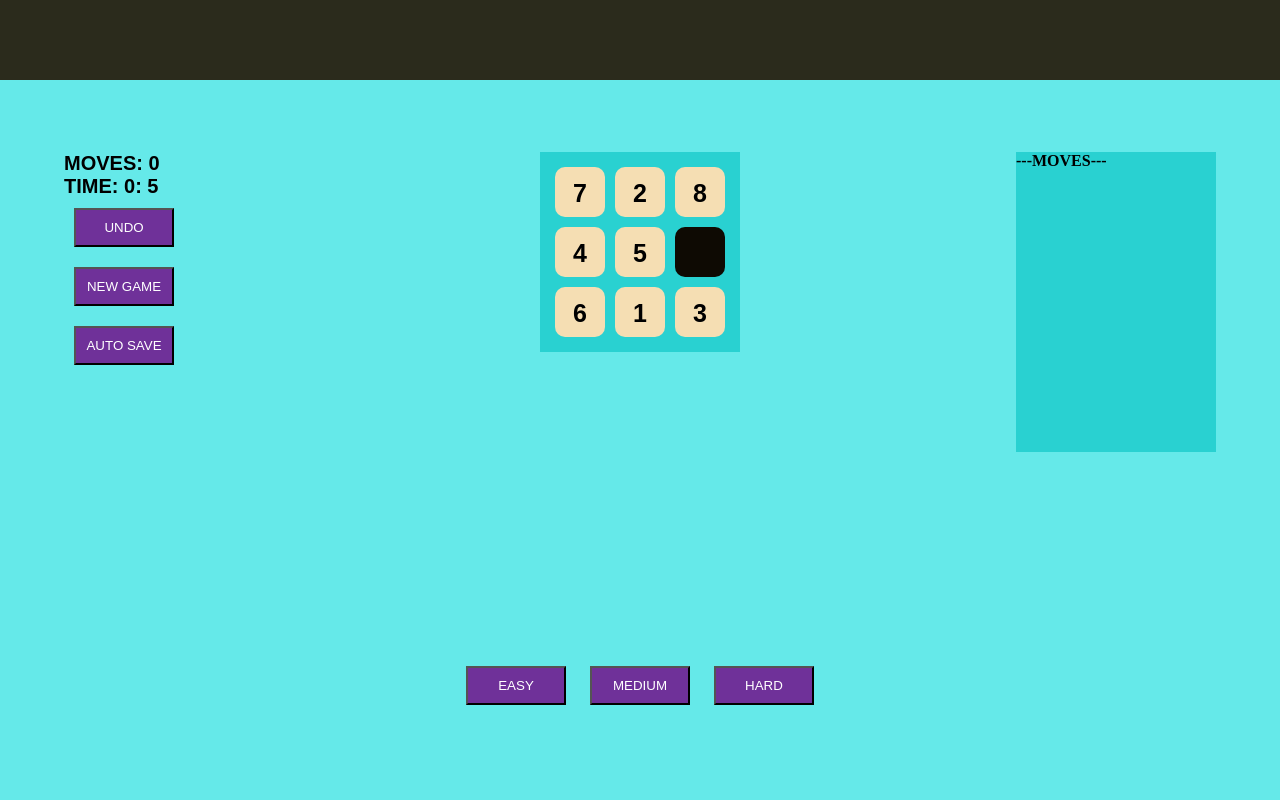
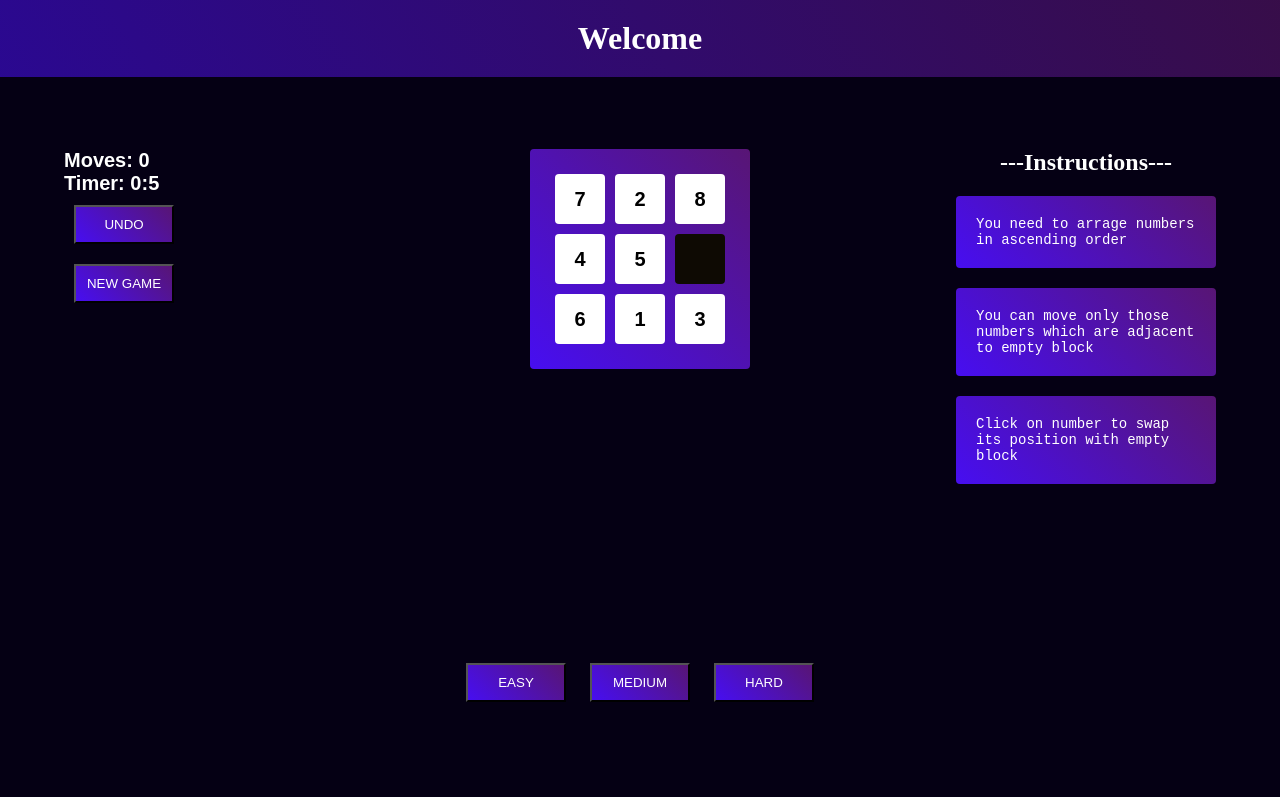
Before and after one commit to kshamaj15/ui-grid-game, a plain HTML site: page index.html in a window 1280 px wide. Drawn offline with nearby package versions, Linux system fonts and the light colour scheme.

Commit message:
ui grid changed

```diff
--- a/index.html
+++ b/index.html
@@ -1,30 +1,39 @@
 <html lang="en">
+
 <head>
     <meta charset="UTF-8">
     <meta name="viewport" content="width=device-width, initial-scale=1.0">
     <meta http-equiv="X-UA-Compatible" content="ie=edge">
-    <title>NUBLE</title>
+    <title>GRIDY</title>
     <link rel="stylesheet" href="./style.css">
 </head>
+
 <body>
 
-    <header></header>
+    <header>
+        <h1 class="welcome">Welcome</h1>
+    </header>
 
     <main>
         <div id="leftPanel">
-            <p id="moves">MOVES: </p>
-            <P id="time">TIME: <span id="minutes">0</span>: <span id="seconds">0</span></P>
+            <p id="moves">Moves: </p>
+            <P id="time">Timer:
+                <span id="minutes">0</span>:<span id="seconds">0</span>
+            </P>
             <button onclick="undo()">UNDO</button>
             <br>
             <button onClick="window.location.reload();">NEW GAME</button>
-            <br>
-            <button>AUTO SAVE</button>
         </div>
         <div id="grid-container" class="easy" onclick="gridClicked(event);">
         </div>
 
         <div id="rightPanel">
-            <h4>---MOVES---</h4>
+            <h2>---Instructions---</h2>
+
+            <div class="instruction">You need to arrage numbers in ascending order</div>
+            <div class="instruction">You can move only those numbers which are adjacent to empty block</div>
+            <div class="instruction">Click on number to swap its position with empty block</div>
+
         </div>
         <div id="btnPanel">
             <button onclick="easy()">EASY</button>
@@ -35,4 +44,5 @@
     <script src="./index.js"></script>
     <script src="https://ajax.googleapis.com/ajax/libs/jquery/3.4.1/jquery.min.js"></script>
 </body>
+
 </html>
--- a/index.js
+++ b/index.js
@@ -1,6 +1,6 @@
 'use strict';
 
-let num ;
+let num;
 let arr = [];
 let currArr = [];
 let sortedArr = [];
@@ -21,35 +21,34 @@ function setTime() {
 createGrid(3);
 
 
-function createGrid(n){
-    if(document.querySelectorAll('.grid-item').length>0){
+function createGrid(n) {
+    if (document.querySelectorAll('.grid-item').length > 0) {
         $("#grid-container").empty();
-        $("#rightPanel").empty();
     }
 
     arr = [];
     sortedArr = [];
     currArr = [];
     num = n;
-    for(let i=1; i<=num*num; i++){
+    for (let i = 1; i <= num * num; i++) {
         arr.push(i);
     }
 
-    for(let i=0; i<num; i++){
+    for (let i = 0; i < num; i++) {
         let sArr = [];
-        for(let j=0; j<num; j++) {
-            sArr.push(i*num + j +1);
+        for (let j = 0; j < num; j++) {
+            sArr.push(i * num + j + 1);
         }
         sortedArr.push(sArr);
     }
 
 
     // random array genrator
-for(let i=0; i<num; i++){
+    for (let i = 0; i < num; i++) {
         let arrR = [];
-    let sArr= [];
-    for(let j=0; j<num; j++) {
-        let rand = Math.abs(Math.floor(Math.random()*(num*num-(i)*num-j)));
+        let sArr = [];
+        for (let j = 0; j < num; j++) {
+            let rand = Math.abs(Math.floor(Math.random() * (num * num - (i) * num - j)));
             // console.log(rand);
             arrR.push(arr[rand]);
             arr.splice(rand, 1);
@@ -57,12 +56,12 @@ for(let i=0; i<num; i++){
         currArr.push(arrR);
     }
 
-document.getElementById('moves').innerHTML = 'MOVES: '+ numOfMoves;
+    document.getElementById('moves').innerHTML = 'Moves: ' + numOfMoves;
 
     // grid
-for(let i=0; i<currArr.length; i++) {
-    for(let j=0; j<currArr.length; j++) {
-        if(currArr[i][j]!==num*num) {
+    for (let i = 0; i < currArr.length; i++) {
+        for (let j = 0; j < currArr.length; j++) {
+            if (currArr[i][j] !== num * num) {
                 let gridel = document.createElement("p");
                 gridel.innerHTML = currArr[i][j];
                 gridel.className = 'grid-item';
@@ -82,57 +81,52 @@ for(let i=0; i<currArr.length; i++) {
     }
 }
 
-function gridClicked(e){
-    if(e.target.className === 'grid-item') {
+function gridClicked(e) {
+    if (e.target.className === 'grid-item') {
         let value = e.target.innerHTML;
         let el = document.getElementsByClassName('blank-item');
-        // console.log(e[0].index);
+
         let i = e.target.rowIndex;
         let j = e.target.colIndex;
         let bi = el[0].rowIndex;
         let bj = el[0].colIndex;
-        // console.log(currArr)
-        if((i+1 ==bi && bj==j) || (i ==bi && bj+1==j) || (i-1 ==bi && bj==j) ||(i ==bi && bj-1==j)) {
+
+        if ((i + 1 == bi && bj == j) || (i == bi && bj + 1 == j) || (i - 1 == bi && bj == j) || (i == bi && bj - 1 == j)) {
             el[0].innerHTML = value;
             el[0].className = 'grid-item';
             e.target.className = 'blank-item';
             e.target.innerHTML = '';
             currArr[bi][bj] = Number(value);
-            currArr[i][j] = num*num;
+            currArr[i][j] = num * num;
             addMove(totalSeconds);
         }
-        // console.log(JSON.stringify(currArr.sort()) )
-        if(JSON.stringify(currArr) == JSON.stringify(sortedArr))
+
+        if (JSON.stringify(currArr) == JSON.stringify(sortedArr))
             alert('You won');
     }
 }
 
 let addMove = (totalSeconds) => {
     numOfMoves++;
-    document.getElementById('moves').innerHTML = 'MOVES: ' +numOfMoves;
-    let move = document.createElement('p');
-    move.innerHTML = 'MOVE ' + numOfMoves + ' ' + Math.floor(totalSeconds / 60) + ':' + totalSeconds % 60;
-    move.className = 'move';
-    document.getElementById('rightPanel').appendChild(move);
+    document.getElementById('moves').innerHTML = 'Moves: ' + numOfMoves;
 }
-
 let left = () => {
     let el = document.getElementsByClassName('blank-item');
     let bi = el[0].rowIndex;
     let bj = el[0].colIndex;
-    if(bj > 0) {
+    if (bj > 0) {
         let items = document.getElementsByClassName('grid-item');
-        const node = items[bi*num + bj -1];
-        // console.log(node);
-        let value = currArr[bi][bj-1];
+        const node = items[bi * num + bj - 1];
+
+        let value = currArr[bi][bj - 1];
         currArr[bi][bj] = value;
-        currArr[bi][bj-1] = num*num;
+        currArr[bi][bj - 1] = num * num;
         el[0].innerHTML = value;
         el[0].className = 'grid-item';
 
         node.className = 'blank-item';
         node.innerHTML = '';
-        addMove(totalSeconds);
+
     }
 }
 
@@ -140,18 +134,18 @@ let right = () => {
     let el = document.getElementsByClassName('blank-item');
     let bi = el[0].rowIndex;
     let bj = el[0].colIndex;
-    if(bj < num-1) {
+    if (bj < num - 1) {
         let items = document.getElementsByClassName('grid-item');
-        const node = items[bi*num + bj];
-        let value = currArr[bi][bj+1];
+        const node = items[bi * num + bj];
+        let value = currArr[bi][bj + 1];
         currArr[bi][bj] = value;
-        currArr[bi][bj+1] = num*num;
+        currArr[bi][bj + 1] = num * num;
         el[0].innerHTML = value;
         el[0].className = 'grid-item';
 
         node.className = 'blank-item';
         node.innerHTML = '';
-        addMove(totalSeconds);
+
     }
 }
 
@@ -159,18 +153,18 @@ let up = () => {
     let el = document.getElementsByClassName('blank-item');
     let bi = el[0].rowIndex;
     let bj = el[0].colIndex;
-    if(bi > 0) {
+    if (bi > 0) {
         let items = document.getElementsByClassName('grid-item');
-        const node = items[(bi-1)*num + bj];
-        let value = currArr[bi-1][bj];
+        const node = items[(bi - 1) * num + bj];
+        let value = currArr[bi - 1][bj];
         currArr[bi][bj] = value;
-        currArr[bi-1][bj] = num*num;
+        currArr[bi - 1][bj] = num * num;
         el[0].innerHTML = value;
         el[0].className = 'grid-item';
 
         node.className = 'blank-item';
         node.innerHTML = '';
-        addMove(totalSeconds);
+
     }
 }
 
@@ -178,35 +172,35 @@ let down = () => {
     let el = document.getElementsByClassName('blank-item');
     let bi = el[0].rowIndex;
     let bj = el[0].colIndex;
-    if(bi < num-1) {
+    if (bi < num - 1) {
         let items = document.getElementsByClassName('grid-item');
-        const node = items[(bi+1)*num + bj -1];
-        let value = currArr[bi+1][bj];
+        const node = items[(bi + 1) * num + bj - 1];
+        let value = currArr[bi + 1][bj];
         currArr[bi][bj] = value;
-        currArr[bi+1][bj] = num*num;
+        currArr[bi + 1][bj] = num * num;
         el[0].innerHTML = value;
         el[0].className = 'grid-item';
 
         node.className = 'blank-item';
         node.innerHTML = '';
-        addMove(totalSeconds);
+
     }
 }
 
-function undo(){
+function undo() {
 
 }
 
-function easy(){
-    num=3;
+function easy() {
+    num = 3;
     createGrid(3);
     document.getElementById('grid-container').className = 'easy';
     totalSeconds = 0;
     numOfMoves = 0;
 }
 
-function medium(){
-    num=4;
+function medium() {
+    num = 4;
     createGrid(4);
     document.getElementById('grid-container').className = 'medium';
     totalSeconds = 0;
@@ -214,15 +208,15 @@ function medium(){
 
 }
 
-function hard(){
-    num=5;
+function hard() {
+    num = 5;
     createGrid(5);
     document.getElementById('grid-container').className = 'hard';
     totalSeconds = 0;
     numOfMoves = 0
 }
 
-document.onkeydown = function(e) {
+document.onkeydown = function (e) {
     switch (e.keyCode) {
         case 37 || 38:
             left();
--- a/style.css
+++ b/style.css
@@ -1,16 +1,25 @@
+
+body {
+    font-family: 'Calibre', serif;
+}
+
 * {
     padding: 0;
     margin: 0;
 }
 
 header {
-    height: 10%;
-    width: 100%;
-    background-color: rgb(43, 43, 28);
+    background: linear-gradient(60deg, hsl(255, 89%, 30%), hsl(282, 69%, 17%) );;
+    color: white;
+}
+
+header h1 {
+    padding: 20px;
+    text-align: center;
 }
 
 main {
-    background-color: rgb(101, 233, 233);
+    background-color: hsl(255, 100%, 4%);
     height: 90%;
     widows: 100%;
     position: relative;
@@ -23,8 +32,9 @@ main {
     top: 10%;
     left: 50%;
     transform: translateX(-50%);
-    background-color: rgb(41, 209, 209);
-    padding: 10px;
+    background: linear-gradient(45deg, hsl(255, 89%, 50%), hsl(282, 69%, 27%) );
+    padding: 20px;
+    border-radius: 4px;
 }
 
 .easy {
@@ -40,15 +50,15 @@ main {
 }
 
 .grid-item {
-    height: 38px;
-    padding-top: 12px;
+    height: 50px;
+    background: white;
     width: 50px;
+    border-radius: 4px;
+    box-sizing: border-box;
     margin: 5px;
-    background-color: wheat;
-    border-radius: 10px;
-    font-size: 25px;
+    line-height: 50px;
+    font-size: 20px;
     cursor: pointer;
-    vertical-align: middle;
 }
 
 .grid-item:hover{
@@ -56,12 +66,12 @@ main {
 }
 
 .blank-item {
+    background-color: rgb(14, 10, 3);
+    border-radius: 4px;
     height: 50px;
     width: 50px;
+    border-radius: 4px;
     margin: 5px;
-    background-color: rgb(14, 10, 3);
-    border-radius: 10px;
-    font-size: 25px;
 }
 
 #leftPanel {
@@ -70,6 +80,7 @@ main {
     top: 10%;
     min-width: 200px;
     min-height: 200px;
+    color: white;
 }
 
 p {
@@ -79,7 +90,7 @@ p {
 }
 
 button {
-    background-color: rgb(111, 49, 153);
+    background: linear-gradient(45deg, hsl(255, 89%, 50%), hsl(282, 69%, 27%) );;
     color: white;
     font-family: sans-serif;
     font-weight: 500;
@@ -93,11 +104,22 @@ button {
     position: absolute;
     top: 10%;
     right: 5%;
-    width: 200px;
-    height: 300px;
-    background-color: rgb(41, 209, 209);
+    color: white;
+    text-align: center;
+}
+
+.instruction {
+    background: linear-gradient(45deg, hsl(255, 89%, 50%), hsl(282, 69%, 27%) );
+    text-align: left;
     overflow: auto;
-
+    color: white;
+    border-radius: 4px;
+    padding: 20px;
+    margin-top: 20px;
+    overflow: hidden;
+    font-size: 14px;
+    width: 220px;
+    font-family: monospace;
 }
 
 #btnPanel {
@@ -108,7 +130,7 @@ button {
 }
 
 .move {
-    font-size: 20px;
+    font-size: 16px;
     font-weight: 400;
     padding: 5px;
     margin: 5px;
```
Lines whose indentation alone changed are shown as unchanged.
